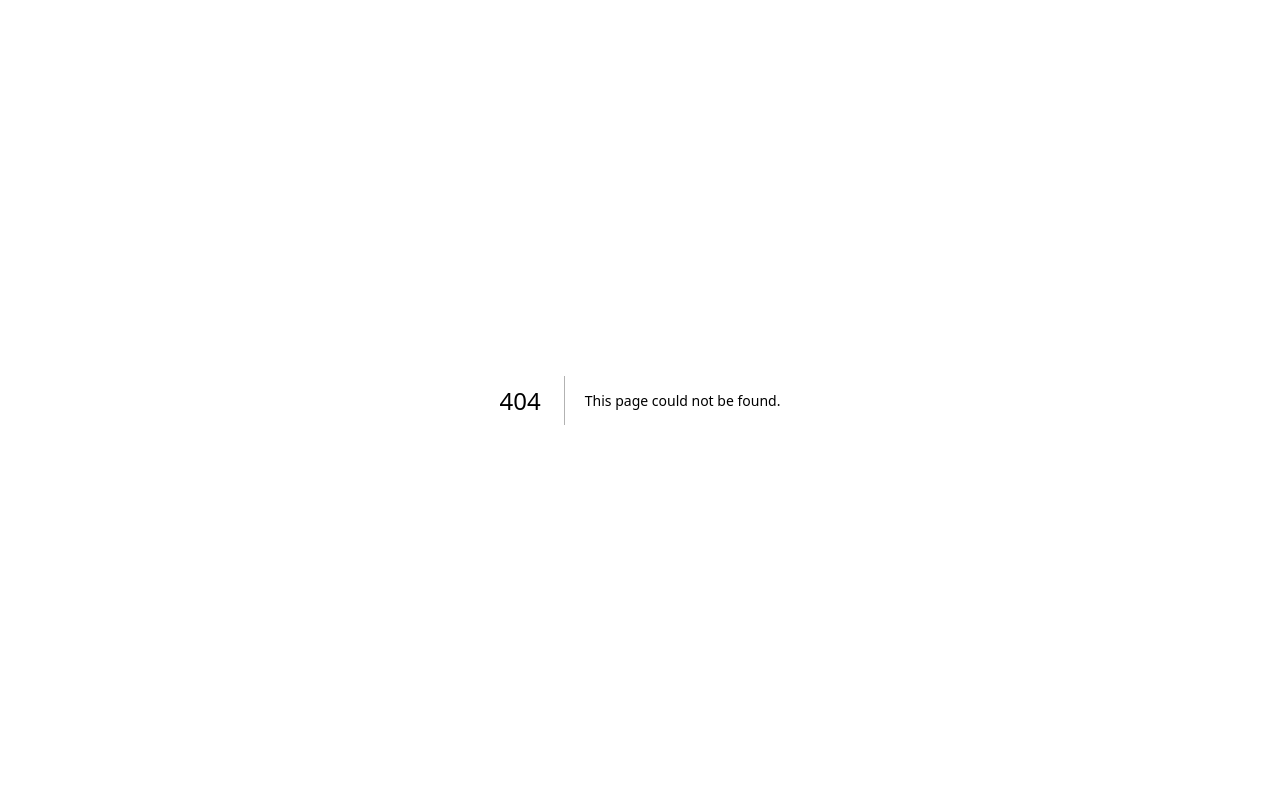
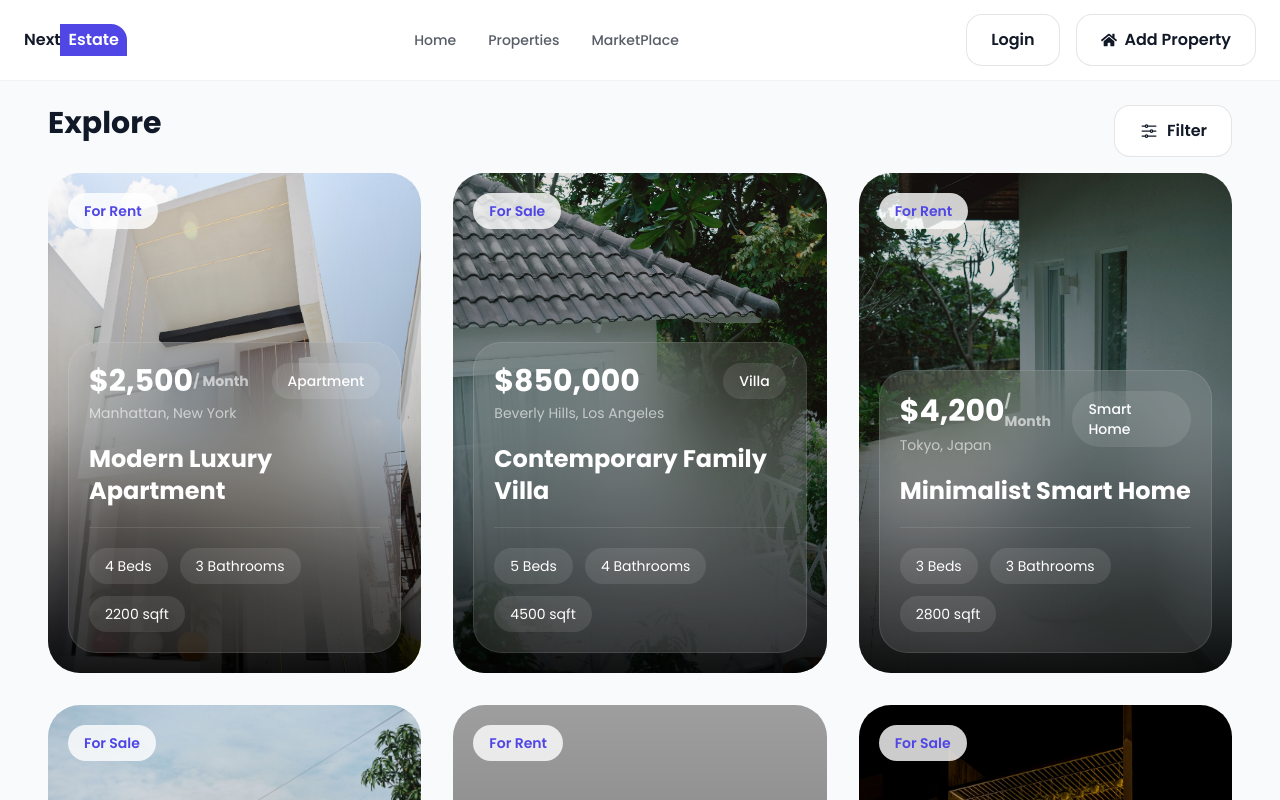
Before and after one commit to ML510/Real-Estate-Marketplace-Project, a Next.js app: page /marketplace in a window 1280 px wide. Before the commit this address had no page. Shown: the top 800 px of the page. Built offline with nearby package versions, Linux system fonts and the light colour scheme; grey boxes are pictures that could not be loaded.

Commit message:
create marketplace page.tsx

```diff
--- /dev/null
+++ b/src/app/marketplace/page.tsx
@@ -0,0 +1,39 @@
+import FrontendLayout from "@/components/layouts/frontendLayout";
+import NavBar from "@/components/navbar/Navbar";
+import PropertyCard from "@/components/properties/PropertyCard";
+import Button from "@/components/ui/Button";
+import { dummyProperties } from "@/constants/dummyProperties";
+import { HiOutlineAdjustmentsHorizontal } from "react-icons/hi2";
+
+function MarketPlace() {
+  return (
+    <FrontendLayout>
+      <NavBar variant="solid" />
+
+      <div className="mx-auto max-w-7xl p-6 lg:px-12 w-full">
+        <div className="flex justify-between">
+          <h2 className="text-2xl font-bold text-text md:text-3xl">
+            Explore
+          </h2>
+
+          <Button variant="outline" icon={<HiOutlineAdjustmentsHorizontal size={20} />}>
+            Filter
+          </Button>
+        </div>
+
+        <div className="grid gap-8 md:grid-cols-2 xl:grid-cols-3 my-4">
+          {dummyProperties.map((property)=>(
+            <PropertyCard key={property.id} property={property}/>
+          ))}
+
+        </div>
+
+      </div>
+
+
+    </FrontendLayout>
+
+  )
+}
+
+export default MarketPlace
```
